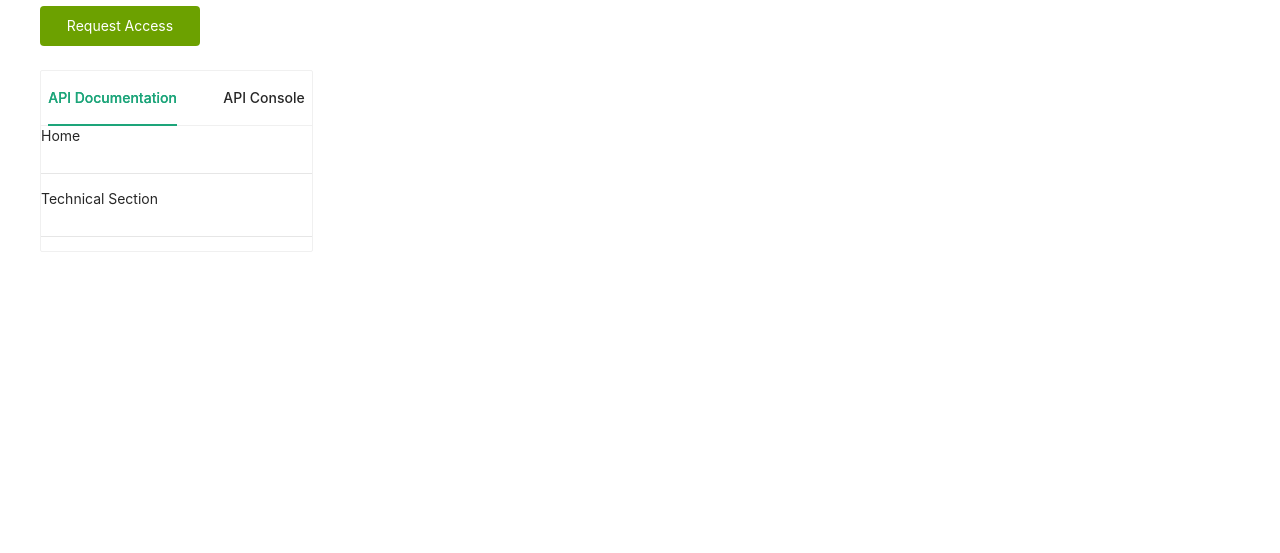
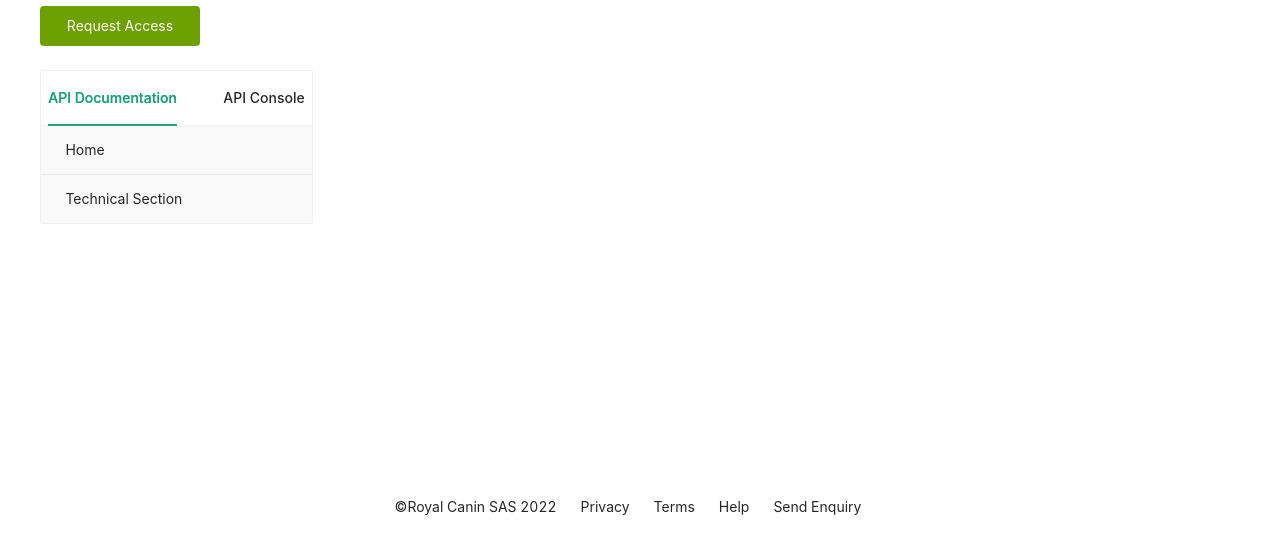
Before and after one commit to chhd-l/api-platform, a React (Create React App) app: page /apis/api-details in a window 1280 px wide. Shown: the part 211-764 px from the top of the page. Built offline with nearby package versions, Linux system fonts and the light colour scheme.

Commit message:
api detail

```diff
--- /dev/null
+++ b/src/components/common/Layout/Footer/index.tsx
@@ -0,0 +1,11 @@
+export const Footer = () => {
+  return (
+    <div className="h-am80 flex items-center justify-center  w-full mt-am_19">
+      <span className="mr-6">©Royal Canin SAS 2022 </span>
+      <span className="mr-6">Privacy</span>
+      <span className="mr-6">Terms</span>
+      <span className="mr-6">Help</span>
+      <span className="mr-6"> Send Enquiry</span>
+    </div>
+  )
+}
--- a/src/components/common/Layout/Header/SearchHeader/components/SearchTab/index.tsx
+++ b/src/components/common/Layout/Header/SearchHeader/components/SearchTab/index.tsx
@@ -19,6 +19,8 @@ const menu = [
     url: '/applications',
   },
 ]
+
+const urls = ['/detail', '/search', '/apis', '/apis/api-details', 'applicationsDetails', 'applications']
 
 const Tab = styled.div<TabProps>`
   height: 70px;
--- /dev/null
+++ b/src/views/Apis/Detail/components/AMCard/index.tsx
@@ -0,0 +1,78 @@
+import { Card } from 'antd'
+import { useState } from 'react'
+import styled from 'styled-components'
+import { IconFont } from '../../../../../components/common/IconFont'
+import { SearchInput } from '../../../../../components/common/Layout/Header/components/SearchInput'
+import { AMCollapse } from '../AMCollapse'
+
+const tabList = [
+  {
+    key: 'tab1',
+    tab: 'API Documentation',
+  },
+  {
+    key: 'tab2',
+    tab: 'API Console',
+  },
+]
+const tabItems = ['Home', 'Technical Section']
+const contentList: Record<string, React.ReactNode> = {
+  tab1: (
+    <div className="">
+      {tabItems.map((item, index) => (
+        <div
+          className="border-t border-gray-500 h-am49 flex items-center pl-am_9 cursor-pointer text-am14 bg-gray-200"
+          key={index}
+        >
+          {item}
+        </div>
+      ))}
+    </div>
+  ),
+  tab2: (
+    <>
+      <div className="flex items-center justify-center py-am14 px-am20 h-am49 bg-gray-200">
+        <SearchInput prefix={<IconFont type="icon-bianzu" />} placeholder=" search " allowClear />
+      </div>
+      <div className="text-am16 font-black bg-gray-700 h-am49 pl-am_9 flex items-center">Summary</div>
+      <div>
+        <AMCollapse />
+      </div>
+    </>
+  ),
+}
+
+const MyCardTab = styled(Card)`
+  .ant-card-body {
+    padding: 0;
+  }
+  .ant-card-head {
+    padding: 0;
+  }
+  .ant-tabs-large > .ant-tabs-nav .ant-tabs-tab {
+    font-size: 14px;
+    font-weight: 500;
+  }
+  .ant-tabs-nav-list {
+    width: 100%;
+    display: flex;
+    justify-content: space-around;
+  }
+  .ant-tabs-tab-active {
+    border-bottom: 1px solid;
+  }
+`
+
+export const AMCard = () => {
+  const [activeTabKey, setActiveTabKey] = useState<string>('tab1')
+  return (
+    <MyCardTab
+      style={{ width: 273 }}
+      tabList={tabList}
+      activeTabKey={activeTabKey}
+      onTabChange={(key) => setActiveTabKey(key)}
+    >
+      {contentList[activeTabKey]}
+    </MyCardTab>
+  )
+}
--- /dev/null
+++ b/src/views/Apis/Detail/components/AMCollapse/index.tsx
@@ -0,0 +1,50 @@
+import { Collapse } from 'antd'
+import styled from 'styled-components'
+
+const { Panel } = Collapse
+
+const text = `
+  A dog is a type of domesticated animal.
+  Known for its loyalty and faithfulness,
+  it can be found as a welcome guest in many households across the world.
+`
+const MyCollapse = styled(Collapse)`
+  .ant-collapse-header {
+    font-weight: 700;
+    font-size: 14px;
+    padding: 12px 24px !important;
+  }
+  .ant-collapse-content > .ant-collapse-content-box {
+    padding: 0 0 0 24px;
+    font-size: 14px;
+  }
+  .ant-collapse > .ant-collapse-item {
+    border: none;
+  }
+  .ant-collapse {
+    border: none;
+  }
+`
+
+export const AMCollapse = () => {
+  return (
+    <MyCollapse
+      defaultActiveKey={['1']}
+      // onChange={onChange}
+      expandIconPosition="right"
+    >
+      <Panel header="Endpoints" key="1">
+        <div className="leading-am26 h-am26">General Concepts</div>
+        <div className="leading-am26 h-am26">API Contract</div>
+        <div className="leading-am26 h-am26">Limits</div>
+        <div className="leading-am26 h-am26">Common Types</div>
+      </Panel>
+      <Panel header="Documentation" key="2">
+        <div>{text}</div>
+      </Panel>
+      <Panel header="Types" key="3">
+        <div>{text}</div>
+      </Panel>
+    </MyCollapse>
+  )
+}
--- a/src/views/Apis/Detail/index.tsx
+++ b/src/views/Apis/Detail/index.tsx
@@ -1,8 +1,7 @@
-import { Card } from 'antd'
-import { useState } from 'react'
 import styled from 'styled-components'
+import { Footer } from '../../../components/common/Layout/Footer'
 import { SearchHeader } from '../../../components/common/Layout/Header/SearchHeader'
-
+import { AMCard } from './components/AMCard'
 const Button = styled.div`
   width: 160px;
   height: 40px;
@@ -12,48 +11,7 @@ const Button = styled.div`
   color: #ffffff;
   border-radius: 4px;
 `
-const tabList = [
-  {
-    key: 'tab1',
-    tab: 'API Documentation',
-  },
-  {
-    key: 'tab2',
-    tab: 'API Console',
-  },
-]
-
-const contentList: Record<string, React.ReactNode> = {
-  tab1: (
-    <div className="">
-      <p className="border-b border-gray-500 h-am49">Home</p>
-      <p className="border-b border-gray-500 h-am49">Technical Section</p>
-    </div>
-  ),
-  tab2: <p>content2</p>,
-}
-const AMCard = styled(Card)`
-  .ant-card-body {
-    padding: 0;
-  }
-  .ant-card-head {
-    padding: 0;
-  }
-  .ant-tabs-large > .ant-tabs-nav .ant-tabs-tab {
-    font-size: 14px;
-    font-weight: 500;
-  }
-  .ant-tabs-nav-list {
-    width: 100%;
-    display: flex;
-    justify-content: space-around;
-  }
-  .ant-tabs-tab-active {
-    border-bottom: 1px solid;
-  }
-`
 export const ApiDetail = () => {
-  const [activeTabKey1, setActiveTabKey] = useState<string>('tab1')
   return (
     <>
       <SearchHeader />
@@ -61,21 +19,11 @@ export const ApiDetail = () => {
         <div className="text-am26 font-bold mt-am60 mb-am6">Pet API V2</div>
         <div className="mb-am18">Retrieve and modify pet data.</div>
         <Button className="mb-am24">Request Access</Button>
-        {/* <div>
-          <div className="w-am273 flex text-am14">
-            <span className="flex-1 font-medium">API Documentation</span>
-            <span className="flex-1 font-medium">API Console</span>
-          </div>
-        </div> */}
-        <AMCard
-          style={{ width: 273 }}
-          tabList={tabList}
-          activeTabKey={activeTabKey1}
-          onTabChange={(key) => setActiveTabKey(key)}
-        >
-          {contentList[activeTabKey1]}
-        </AMCard>
+        <div>
+          <AMCard />
+        </div>
       </div>
+      <Footer />
     </>
   )
 }
--- a/src/views/Apis/index.tsx
+++ b/src/views/Apis/index.tsx
@@ -1,4 +1,5 @@
 import { Pagination } from 'antd'
+import { Footer } from '../../components/common/Layout/Footer'
 import { SearchHeader } from '../../components/common/Layout/Header/SearchHeader'
 import { Catalog } from './components/Catalog'
 
@@ -8,6 +9,7 @@ export const Apis = () => {
       <SearchHeader />
       <Catalog />
       <Pagination total={60} showQuickJumper showSizeChanger={false} pageSizeOptions={[12]} />
+      <Footer />
     </>
   )
 }
--- a/src/views/Applications/index.tsx
+++ b/src/views/Applications/index.tsx
@@ -1,16 +1,17 @@
 import { SearchHeader } from '../../components/common/Layout/Header/SearchHeader'
 import { Button, Table, Typography } from 'antd'
-import type { ColumnsType } from 'antd/lib/table';
-import { useNavigate } from 'react-router-dom';
+import type { ColumnsType } from 'antd/lib/table'
+import { useNavigate } from 'react-router-dom'
 import './Style.less'
+import { Footer } from '../../components/common/Layout/Footer'
 const { Title } = Typography
 
 interface DataType {
-  key: string;
-  name: string;
-  age: number;
-  address: string;
-  tags: string[];
+  key: string
+  name: string
+  age: number
+  address: string
+  tags: string[]
 }
 
 const data: DataType[] = [
@@ -35,7 +36,7 @@ const data: DataType[] = [
     address: 'Sidney No. 1 Lake Park',
     tags: ['cool', 'teacher'],
   },
-];
+]
 
 const Applications = () => {
   const navigator = useNavigate()
@@ -51,24 +52,31 @@ const Applications = () => {
       key: 'Credentials',
       width: 280,
       render: (_: any, record: any) => (
-        <div className='flex items-center'>
-          <div className='CredentialsIcon' />
-          <Button className='CredentialsBtn ml-3' type="primary">
+        <div className="flex items-center">
+          <div className="CredentialsIcon" />
+          <Button className="CredentialsBtn ml-3" type="primary">
             Delete
           </Button>
-          <Button className='CredentialsBtn ml-3' type="primary" onClick={() => navigator('/applications/applicationsDetails')}>
+          <Button
+            className="CredentialsBtn ml-3"
+            type="primary"
+            onClick={() => navigator('/applications/applicationsDetails')}
+          >
             View
           </Button>
         </div>
       ),
     },
-  ];
+  ]
 
   return (
     <div className="w-am1200 m-auto text-left Applications">
       <SearchHeader />
-      <Title className='mt-12' level={3}>Applications</Title>
+      <Title className="mt-12" level={3}>
+        Applications
+      </Title>
       <Table columns={columns} dataSource={data} />
+      <Footer />
     </div>
   )
 }
--- a/src/views/Search/index.tsx
+++ b/src/views/Search/index.tsx
@@ -1,3 +1,4 @@
+import { Footer } from '../../components/common/Layout/Footer'
 import { SearchHeader } from '../../components/common/Layout/Header/SearchHeader'
 import { AMCarousel } from './components/AMCarousel'
 import { AMSearch } from './components/AMSearch'
@@ -8,6 +9,7 @@ export const Search = () => {
       <SearchHeader />
       <AMSearch />
       <AMCarousel />
+      <Footer />
     </>
   )
 }
--- a/tailwind.config.js
+++ b/tailwind.config.js
@@ -7,11 +7,13 @@ module.exports = {
       black: '#0B121C',
       white: '#FFFFFF',
       gray: {
+        100: '#E5E5E5',
+        200: '#F9F9F9',
         300: '#AEAEB0',
         400: '#CCCCCC',
         500: '#E6E6E6 ',
         600: '#f4f4f4',
-        100: '#E5E5E5'
+        700: '#E3E3E3',
       },
     },
 
@@ -35,6 +37,7 @@ module.exports = {
         am49: '49px',
         am57: '57px',
         am70: '70px',
+        am80: '80px',
         am148: '148px',
         am222: '222px',
         18: '300px',
@@ -53,6 +56,8 @@ module.exports = {
         am50: '50px',
       },
       padding: {
+        am_9: '9%',
+        am14: '14px',
         am20: '20px',
         am24: '24px',
         am30: '30px',
```
